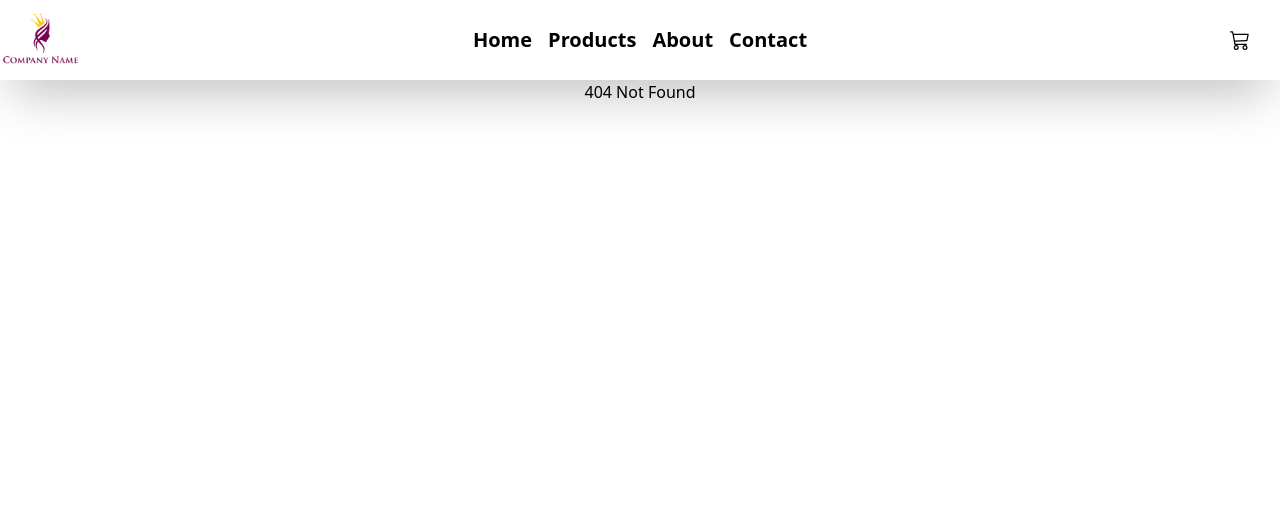
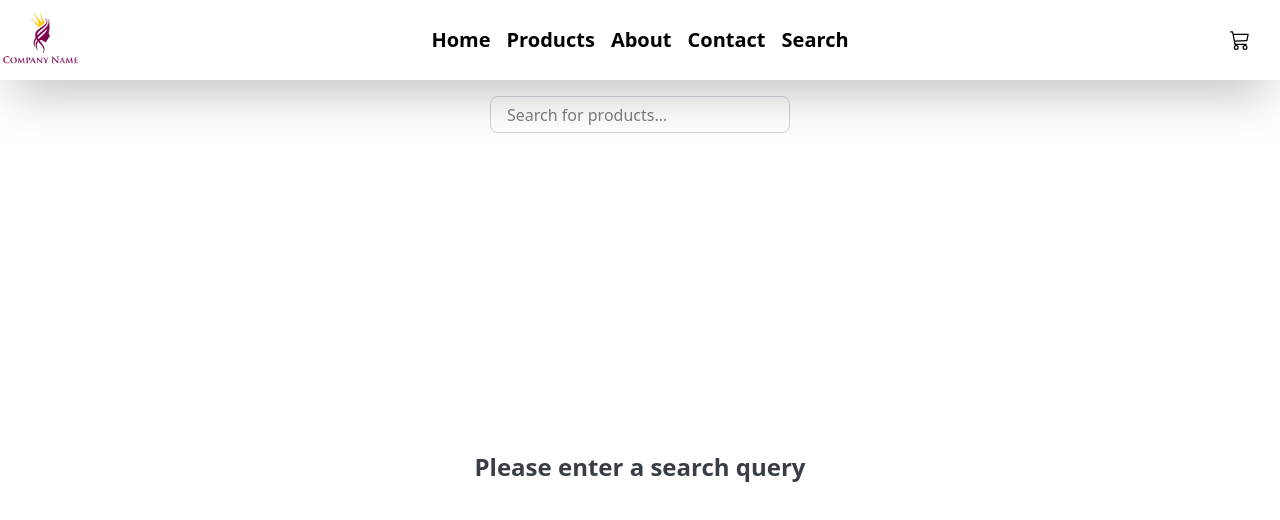
Before and after one commit to DilshanGAM/cbc-frontend-batch-five, a React (Vite) app: page /search in a window 1280 px wide. Before the commit this address had no page. Shown: the top 520 px of the page. Built offline with nearby package versions, Linux system fonts and the light colour scheme; a web font is replaced by a local one.

Commit message:
Day 21 ✏️

```diff
--- a/src/components/header.jsx
+++ b/src/components/header.jsx
@@ -22,7 +22,7 @@ export default function Header(){
                 <Link to="/products" className=" text-[20px] font-bold mx-2">Products</Link>
                 <Link to="/about" className=" text-[20px] font-bold mx-2">About</Link>
                 <Link to="/contact" className=" text-[20px] font-bold mx-2">Contact</Link>
-
+                <Link to="/search" className=" text-[20px] font-bold mx-2">Search</Link>
             </div>
             <div className="w-[80px] hidden md:flex justify-center items-center">
                 <Link to="/cart" className="text-[20px] font-bold mx-2">
--- a/src/pages/adminPage.jsx
+++ b/src/pages/adminPage.jsx
@@ -3,38 +3,85 @@ import AddProductPage from "./admin/addProductPage";
 import AdminProductsPage from "./admin/productsPage";
 import EditProductPage from "./admin/editProductPage";
 import AdminOrdersPage from "./admin/adminOrdersPage";
+import { useEffect, useState } from "react";
+import axios from "axios";
+import toast from "react-hot-toast";
+import Loading from "../components/loading";
 
-export default function AdminPage(){
+export default function AdminPage() {
 	const location = useLocation();
 	const path = location.pathname;
+	const [status, setStatus] = useState("loading");
 
-    function getClass(name){
-        if(path.includes(name)){
-            return "bg-accent text-white p-4"
-        }else{
-            return "text-accent p-4"
+	useEffect(() => {
+		const token = localStorage.getItem("token");
+		if (!token) {
+			setStatus("unauthenticated");
+			window.location.href = "/login";
+		} else {
+			axios
+				.get(import.meta.env.VITE_BACKEND_URL + "/api/users/", {
+					headers: {
+						Authorization: `Bearer ${token}`,
+					},
+				})
+				.then((response) => {
+					if (response.data.role !== "admin") {
+						setStatus("unauthorized");
+						toast.error("You are not authorized to access this page");
+						window.location.href = "/";
+					} else {
+						setStatus("authenticated");
+					}
+				})
+				.catch((error) => {
+					console.error(error);
+					setStatus("unauthenticated");
+					toast.error("You are not authenticated, please login");
+					window.location.href = "/login";
+				});
+		}
+	}, [status]);
+
+	function getClass(name) {
+		if (path.includes(name)) {
+			return "bg-accent text-white p-4";
+		} else {
+			return "text-accent p-4";
 		}
 	}
 
-    return(
+	return (
 		<div className="w-full h-screen  flex bg-accent">
+			{status == "loading"||status == "unauthenticated"?
+                <Loading/>:
+				<>
 					<div className="h-full w-[300px] text-accent font-bold   text-xl  flex flex-col bg-white">
-                <Link className={getClass("products")} to="/admin/products">Products</Link>
-                <Link className={getClass("users")} to="/admin/users">Users</Link>
-                <Link className={getClass("orders")} to="/admin/orders">Orders</Link>
-                <Link className={getClass("reviews")} to="/admin/reviews">Reviews</Link>
+						<Link className={getClass("products")} to="/admin/products">
+							Products
+						</Link>
+						<Link className={getClass("users")} to="/admin/users">
+							Users
+						</Link>
+						<Link className={getClass("orders")} to="/admin/orders">
+							Orders
+						</Link>
+						<Link className={getClass("reviews")} to="/admin/reviews">
+							Reviews
+						</Link>
 					</div>
 					<div className="h-full w-[calc(100%-300px)]  border-accent border-4 rounded-xl bg-white">
 						<Routes path="/*">
-                    <Route path="/products" element={<AdminProductsPage/>}/>
-                    <Route path="/users" element={<h1>Users</h1>}/>
-                    <Route path="/orders" element={<AdminOrdersPage/>}/>
-                    <Route path="/reviews" element={<h1>Reviews</h1>}/>
-                    <Route path="/add-product" element={<AddProductPage/>}/>
-                    <Route path="/edit-product" element={<EditProductPage/>}/>
+							<Route path="/products" element={<AdminProductsPage />} />
+							<Route path="/users" element={<h1>Users</h1>} />
+							<Route path="/orders" element={<AdminOrdersPage />} />
+							<Route path="/reviews" element={<h1>Reviews</h1>} />
+							<Route path="/add-product" element={<AddProductPage />} />
+							<Route path="/edit-product" element={<EditProductPage />} />
 						</Routes>
 					</div>
-
+				</>
+			}
 		</div>
-    )
+	);
 }
--- /dev/null
+++ b/src/pages/client/searchProducts.jsx
@@ -0,0 +1,65 @@
+import axios from "axios";
+import { useState } from "react";
+import ProductCard from "../../components/productCard";
+import Loading from "../../components/loading";
+import toast from "react-hot-toast";
+
+export default function SearchProductPage() {
+	const [products, setProducts] = useState([]);
+	const [isLoading, setIsLoading] = useState(true);
+	const [query, setQuery] = useState("");
+
+	return (
+		<div className="w-full h-full flex flex-col items-center p-4">
+			<input
+				type="text"
+				placeholder="Search for products..."
+				className="w-[300px] h-[40px] px-4 mb-4 rounded-lg border border-gray-300 focus:outline-none focus:ring-2 focus:ring-accent"
+				value={query}
+				onChange={async (e) => {
+					setQuery(e.target.value);
+                    setIsLoading(true);
+                    if( e.target.value.length == 0 ){
+                        setProducts([]);
+                        setIsLoading(false);
+                        return;
+                    }
+					try{
+						const response = await axios.get(
+							import.meta.env.VITE_BACKEND_URL +
+								"/api/products/search/" +
+								e.target.value
+						);
+                        setProducts(response.data);
+					}catch (error) {
+                        toast.error("Error fetching products");
+                        console.error(error);
+                    }finally {
+                        setIsLoading(false);
+                    }
+				}}
+			/>
+			<div className="w-full h-full flex flex-row flex-wrap justify-center items-center">
+				{query.length == 0 ? (
+					<h1 className="text-2xl text-secondary font-semibold">
+						Please enter a search query
+					</h1>
+				) : (
+					<>
+						{isLoading ? (
+							<Loading />
+						) : (
+							<>
+								{products.map((product) => {
+									return (
+										<ProductCard key={product.productId} product={product} />
+									);
+								})}
+							</>
+						)}
+					</>
+				)}
+			</div>
+		</div>
+	);
+}
--- a/src/pages/home.jsx
+++ b/src/pages/home.jsx
@@ -4,6 +4,7 @@ import ProductPage from "./client/productPage";
 import ProductOverviewPage from "./client/productOverview";
 import CartPage from "./client/cart";
 import CheckoutPage from "./client/checkOut";
+import SearchProductPage from "./client/searchProducts";
 
 export default function HomePage() {
 	return (
@@ -24,6 +25,7 @@ export default function HomePage() {
 					<Route path="/contact" element={<h1>Contact</h1>} />
 					<Route path="/cart" element={<CartPage />} />
 					<Route path="/checkout" element={<CheckoutPage />} />
+					<Route path="/search" element={<SearchProductPage />} />
 					<Route path="/overview/:id" element={<ProductOverviewPage />} />
 					<Route path="/*" element={<h1>404 Not Found</h1>} />
 				</Routes>
```
Lines whose indentation alone changed are shown as unchanged.
